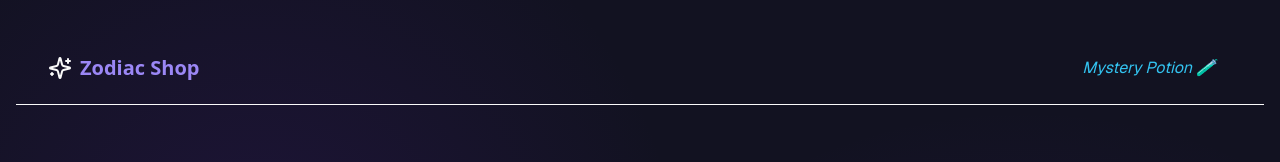
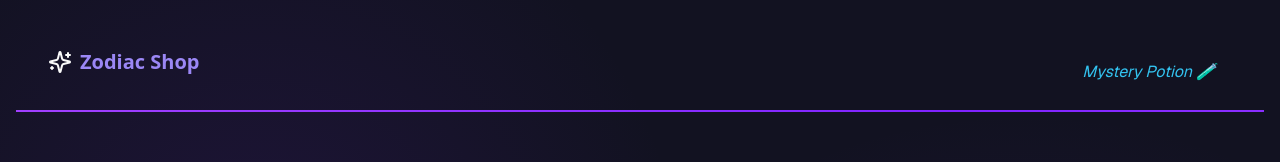
Before and after one commit to spirited24/magical-shop, a Next.js app: page / in a window 1280 px wide. Shown: the top 162 px of the page. Built offline with nearby package versions, Linux system fonts and the light colour scheme; no server answers.

Commit message:
Add animated gradient background and improve navigation styles

```diff
--- a/app/globals.css
+++ b/app/globals.css
@@ -281,4 +281,14 @@
       opacity: 0;
     }
   }
+
+  @keyframes gradient {
+    0%,
+    100% {
+      background-position: 0% 50%;
+    }
+    50% {
+      background-position: 100% 50%;
+    }
+  }
 }
--- a/components/navigation.tsx
+++ b/components/navigation.tsx
@@ -3,8 +3,14 @@ import Link from "next/link";
 
 export default function Navigation() {
   return (
-    <header className="container mx-auto py-4 flex justify-between items-center border-b border-border">
-      <Link href="/" className="flex items-center gap-2">
+    <header className="container mx-auto py-4 flex justify-between items-center relative">
+      {/* Animated cosmic gradient border */}
+      <div className="absolute bottom-0 left-0 right-0 h-0.5 bg-gradient-to-r from-purple-500 via-blue-500 via-cyan-400 via-pink-500 via-violet-600 to-purple-500 bg-[length:200%_100%] animate-[gradient_3s_ease-in-out_infinite]"></div>
+
+      {/* Subtle cosmic glow effect */}
+      {/* <div className="absolute bottom-0 left-0 right-0 h-px bg-gradient-to-r from-transparent via-purple-400/30 via-blue-400/30 via-cyan-300/30 via-pink-400/30 to-transparent blur-sm animate-[gradient_8s_ease-in-out_infinite] bg-[length:200%_100%]"></div>
+       */}
+      <Link href="/" className="flex items-center gap-2 mb-5">
         <SparklesIcon className="h-6 w-6" />
         <span className="font-bold text-xl text-magic-purple">Zodiac Shop</span>
       </Link>
@@ -14,6 +20,7 @@ export default function Navigation() {
           Mystery Potion 🧪
         </p>
       </Link>
+
     </header>
   );
 }
--- a/lib/github.ts
+++ b/lib/github.ts
@@ -31,7 +31,7 @@ export async function fetchPotions() {
   };
 
   try {
-    const response = await fetch(url, { headers, cache: "force-cache" });
+    const response = await fetch(url, { headers, cache: "force-cache" }); // SSG => revalidate = 0
 
     const data = await response.json();
     console.log({ data });
@@ -58,7 +58,7 @@ export async function fetchPotion(owner: string, repo: string) {
     const response = await fetch(url, {
       headers,
       next: {
-        revalidate: 3600, //every hour
+        revalidate: 3600, //ISR: revalidate every hour and keeps it fresh
       },
     });
 
@@ -80,10 +80,10 @@ export async function fetchRandomTrendingPotion() {
   const headers = {
     Accept: "application/vnd.github+json",
     Authorization: `Bearer ${githubToken}`,
-  }; //dynamic
+  }; //Dynamic - no caching
 
   try {
-    const response = await fetch(url, { headers, cache: "no-store" }); //SSR => revalidate = 0
+    const response = await fetch(url, { headers, cache: "no-store" }); //SSR => revalidate = 0 but at the cost of performance
 
     const data = await response.json();
     console.log({ data });
```
